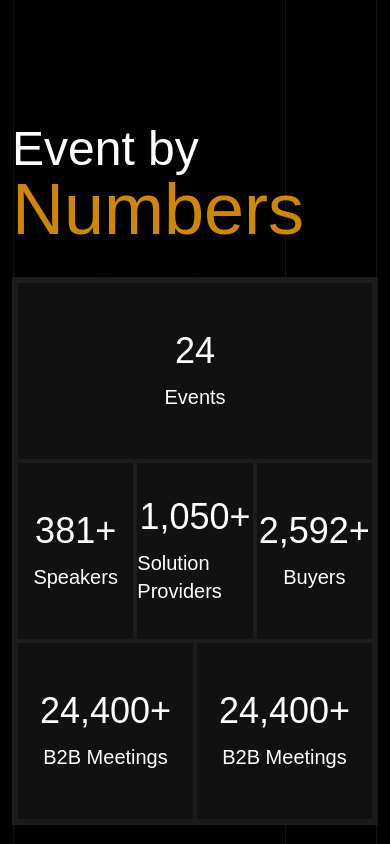
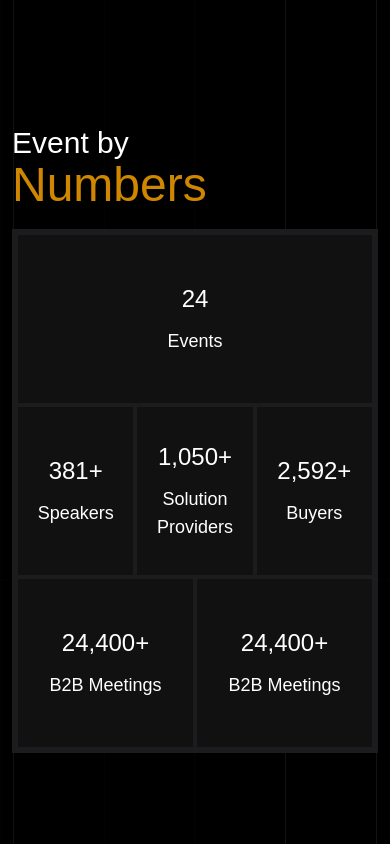
Before and after one commit to Sasmita-Netsquare/18th-REDS, a React (Vite) app: page / in a window 390 px wide. Shown: the part 1500-2344 px from the top of the page. Built offline with nearby package versions, Linux system fonts and the light colour scheme; a web font is replaced by a local one.

Commit message:
Made Event Number section responsive for mobile, tablet, and desktop views

```diff
--- a/src/components/home/EventNumbers.tsx
+++ b/src/components/home/EventNumbers.tsx
@@ -8,6 +8,7 @@ gsap.registerPlugin(ScrollTrigger);
 interface AnimatedNumberProps {
   value: number;
   suffix?: string;
+  className?: string;
 }
 
 const AnimatedNumber: React.FC<AnimatedNumberProps> = ({
@@ -28,7 +29,7 @@ const AnimatedNumber: React.FC<AnimatedNumberProps> = ({
       scrollTrigger: {
         trigger: numberRef.current,
         start: "top 80%",
-        toggleActions: "restart none none none",
+        toggleActions: "restart none restart none",
       },
       onUpdate: () => {
         if (numberRef.current) {
@@ -44,7 +45,7 @@ const AnimatedNumber: React.FC<AnimatedNumberProps> = ({
   }, [value, suffix]);
 
   return (
-    <div ref={numberRef} className="md:text-5xl text-4xl">
+    <div ref={numberRef} className="lg:text-5xl md:text-5xl text-2xl">
       0{suffix}
     </div>
   );
@@ -56,45 +57,45 @@ const EventNumbers: React.FC = () => {
 
   return (
     <div className="main-container flex items-center justify-center py-16">
-      <div className="grid lg:grid-cols-2 grid-cols-1 gap-8 w-full ">
+      <div className="grid lg:grid-cols-2 grid-cols-1 w-full ">
         {/* Left Section */}
-        <div className="w-full" ref={headRef}>
-          <p className="text-5xl">Event by</p>
-          <p className="text-yellow-600 text-7xl">Numbers</p>
+        <div className="w-full sm:pb-10" ref={headRef}>
+          <p className="lg:text-5xl md:text-5xl text-3xl">Event by</p>
+          <p className="text-yellow-600 lg:text-8xl md:text-6xl text-5xl">Numbers</p>
         </div>
 
         {/* Right Section - Stats Grid */}
-        <div className="text-white flex items-center justify-center border-4 border-[#1c1c1e] lg:mt-36">
+        <div className="text-white flex items-center justify-center border-4 border-[#1c1c1e] lg:mt-36 md:mt-0 mt-5">
           <div className="grid grid-cols-3 grid-rows-3 max-w-3xl w-full">
             {/* Top full-width box */}
             <div className="col-span-3 bg-[#111] border-2 border-[#1c1c1e] flex flex-col gap-3 items-center justify-center py-12 ">
               <AnimatedNumber value={24} />
-              <div className="text-xl">Events</div>
+              <div className="lg:text-xl md:text-xl text-lg">Events</div>
             </div>
 
             {/* Middle 3 boxes */}
             <div className="bg-[#111] border-2 border-[#1c1c1e] flex flex-col gap-3 items-center justify-center py-7">
               <AnimatedNumber value={381} suffix="+" />
-              <div className="text-xl">Speakers</div>
+              <div className="lg:text-xl md:text-xl text-lg">Speakers</div>
             </div>
             <div className="bg-[#111] border-2 border-[#1c1c1e] flex flex-col gap-3 items-center justify-center py-7">
               <AnimatedNumber value={1050} suffix="+" />
-              <div className="text-xl">Solution Providers</div>
+              <div className="lg:text-xl md:text-xl text-lg text-center">Solution Providers</div>
             </div>
             <div className="bg-[#111] border-2 border-[#1c1c1e] flex flex-col gap-3 items-center justify-center py-7">
               <AnimatedNumber value={2592} suffix="+" />
-              <div className="text-xl">Buyers</div>
+              <div className="lg:text-xl md:text-xl text-lg">Buyers</div>
             </div>
 
             {/* Bottom 2 boxes */}
             <div className="flex col-span-3 w-full ">
               <div className="bg-[#111] border-2 border-[#1c1c1e] flex flex-col gap-3 items-center justify-center py-12 w-full">
                 <AnimatedNumber value={24400} suffix="+" />
-                <div className="text-xl">B2B Meetings</div>
+                <div className="lg:text-xl md:text-xl text-lg">B2B Meetings</div>
               </div>
               <div className="bg-[#111] border-2 border-[#1c1c1e] flex flex-col gap-3 items-center justify-center py-12 w-full">
                 <AnimatedNumber value={24400} suffix="+" />
-                <div className="text-xl">B2B Meetings</div>
+                <div className="lg:text-xl md:text-xl text-lg">B2B Meetings</div>
               </div>
             </div>
           </div>
```
